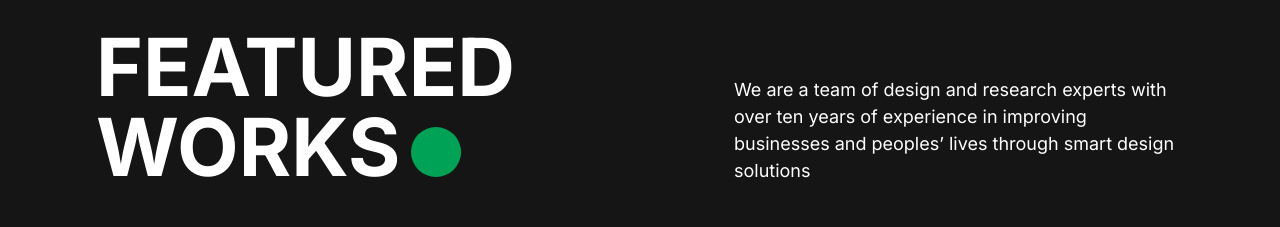
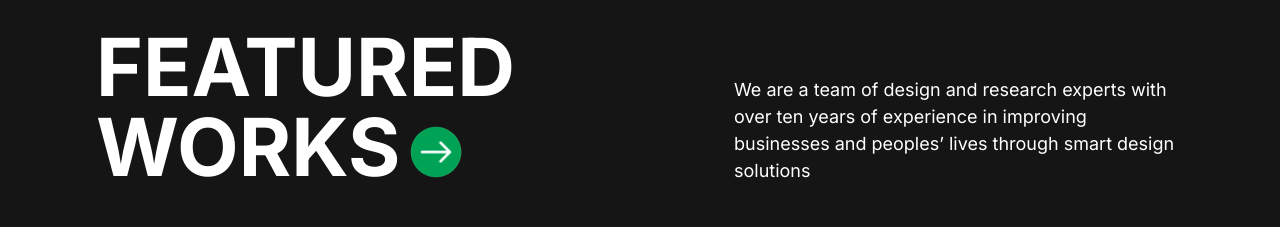
Before and after one commit to Maani5790/Next-JS-ExpoBird-Application, a Next.js app: page /speed in a window 1280 px wide. Shown: the part 2660-2887 px from the top of the page. Built offline with nearby package versions, Linux system fonts and the light colour scheme.

Commit message:
Update page.js

```diff
--- a/src/app/speed/page.js
+++ b/src/app/speed/page.js
@@ -83,6 +83,24 @@ const Speed = ({title,description}) => {
                 <div className="circle circle-top"></div>
                 <div className="circle circle-main"></div>
                 <div className="circle circle-bottom"></div>
+                <svg className="svg" version="1.1" xmlns="http://www.w3.org/2000/svg" xmlnsXlink="http://www.w3.org/1999/xlink" x="0px" y="0px" viewBox="0 0 612 612" xmlSpace="preserve">
+      <defs>
+        <clipPath id="cut-off-arrow">
+          <circle cx="306" cy="306" r="287" />
+        </clipPath>
+
+        <filter id="goo">
+          <feGaussianBlur in="SourceGraphic" stdDeviation="10" result="blur" />
+          <feColorMatrix in="blur" mode="matrix" values="1 0 0 0 0  0 1 0 0 0  0 0 1 0 0  0 0 0 18 -7" result="goo" />
+          <feBlend in="SourceGraphic" in2="goo" />
+        </filter>
+      </defs>
+
+      <path className="st-arrow" d="M317.5,487.6c0.3-0.3,0.4-0.7,0.7-1.1l112.6-112.6c6.3-6.3,6.3-16.5,0-22.7c-6.3-6.3-16.5-6.3-22.7,0
+        l-86,86V136.1c0-8.9-7.3-16.2-16.2-16.2c-8.9,0-16.2,7.3-16.2,16.2v301.1l-86-86c-6.3-6.3-16.5-6.3-22.7,0
+        c-6.3,6.3-6.3,16.5,0,22.7l112.7,112.7c0.3,0.3,0.4,0.7,0.7,1c0.5,0.5,1.2,0.5,1.7,0.9c1.7,1.4,3.6,2.3,5.6,2.9
+        c0.8,0.2,1.5,0.4,2.3,0.4C308.8,492.6,313.8,491.3,317.5,487.6z" />
+    </svg>
 
                 {/* <svg className="svg" version="1.1" xmlns="http://www.w3.org/2000/svg" xmlns:xlink="http://www.w3.org/1999/xlink" x="0px"
                   y="0px" viewBox="0 0 612 612"  xml:space="preserve">
@@ -112,7 +130,7 @@ const Speed = ({title,description}) => {
         <div className="flex items-center justify-center bg-[#00A256] rounded-[30px]">
             <div className="pt-32 grid grid-rows-2 grid-cols-3">
                 <div className="row-span-1 flex items-start"><h6 className="text-white font-black text-[36px]">Zorro University</h6></div>
-                <div className="row-span-1 flex items-center col-span-2"><Image src="/zorro-uni-01.png" width={628} height={403} alt="" /></div>
+                <div className="row-span-1 flex items-center col-span-2"><Image src="/assets/zorro-uni-01.png" width={628} height={403} alt="" /></div>
                 <div className="row-span-1 col-span-2 translate-x-[10%] -translate-y-[40%]"><Image src="/assets/zorro-uni-02.png" width={628} height={403} alt="" /></div>
             </div>
         </div>
```
